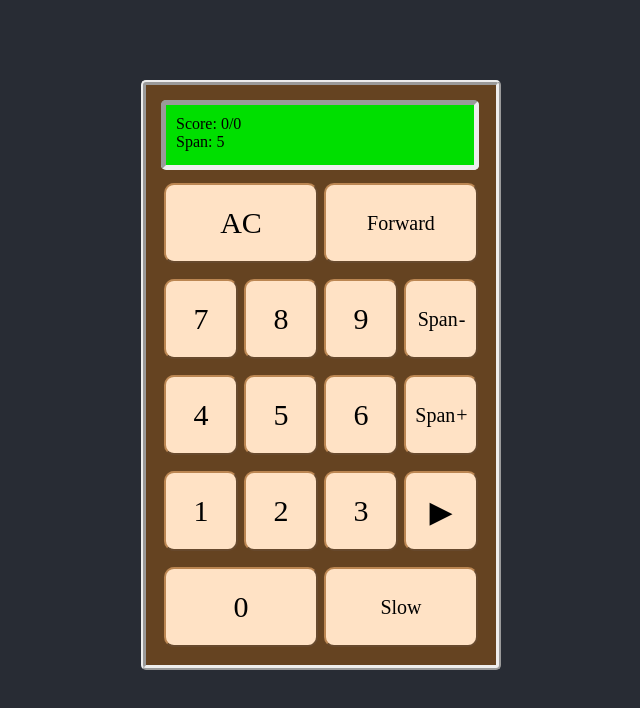
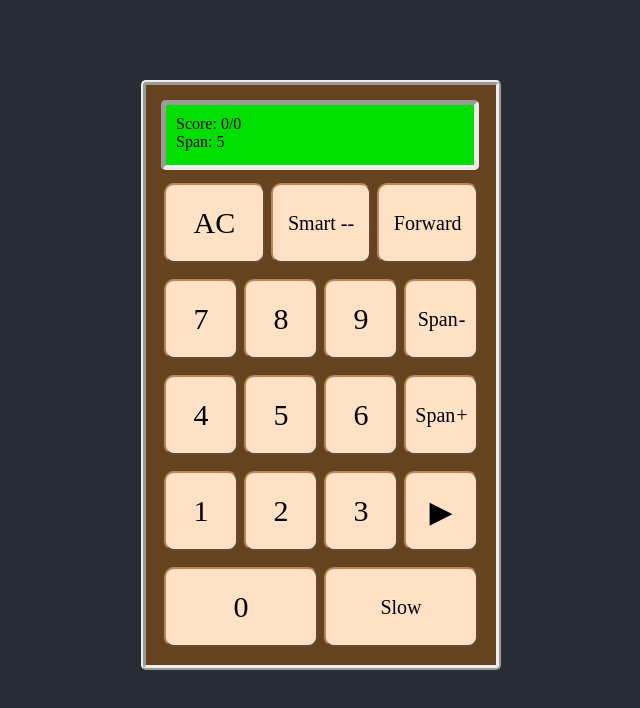
Before and after one commit to Henryk91/MemorySpan, a React (Create React App) app: page / in a window 1280 px wide. Both pictures are taken after a click on the button "DigitMemory". Shown: the top 708 px of the page, without its empty margins (339-979 px from the left). Built offline with nearby package versions, Linux system fonts and the light colour scheme; a web font is replaced by a local one.

Commit message:
smart digit

```diff
--- a/src/components/Buttons.tsx
+++ b/src/components/Buttons.tsx
@@ -4,23 +4,27 @@ function Buttons({
   set,
   startTest,
   resetClick,
+  smartClick,
   increaseSpan,
   decreaseSpan,
   toggleCheckForward,
   toggleIsSlow,
   checkForward,
   isSlow,
+  isSmart,
   activeRound,
 }: {
   set: (val: { showCalc: string; retVal: string }) => void;
   startTest: () => void;
   resetClick: () => void;
+  smartClick: () => void;
   increaseSpan: () => void;
   decreaseSpan: () => void;
   toggleCheckForward: () => void;
   toggleIsSlow: () => void;
   checkForward: boolean;
   isSlow: boolean;
+  isSmart: boolean;
   activeRound: boolean;
 }) {
   const numberClick = (e: number) => {
@@ -32,6 +36,10 @@ function Buttons({
       <div className="buttonRow">
         <button id="clear" onClick={resetClick}>
           AC
+        </button>
+        <button id="clear" onClick={smartClick} className="smallButtonFont">
+          Smart
+          {isSmart ? " ++" : " --"}
         </button>
         <button id="multiply" className="smallButtonFont" onClick={toggleCheckForward}>
           {checkForward ? "Forward" : "Reverse"}
--- a/src/components/DigitMemory.tsx
+++ b/src/components/DigitMemory.tsx
@@ -11,6 +11,8 @@ function DigitMemory({ openMenu }: { openMenu: () => void }) {
   const [span, setSpan] = useState<number>(5);
   const [checkForward, setCheckForward] = useState<boolean>(true);
   const [isSlow, setIsSlow] = useState<boolean>(true);
+  const [isSmart, setIsSmart] = useState<boolean>(false);
+  const [smartCount, setSmartCount] = useState<number>(0);
   const [calc, setCalc] = useState<string>("");
   const [message, setMessage] = useState<string>("");
   const [retVal, setRetVal] = useState<string>("0/0");
@@ -46,11 +48,23 @@ function DigitMemory({ openMenu }: { openMenu: () => void }) {
     setRerunRound(false);
     setCalc("");
     setMessage("");
+    let localSpan = span;
+    if (smartCount === 2) {
+      localSpan++;
+      setSpan(localSpan);
+      setSmartCount(0);
+    }
+    if (smartCount === -2) {
+      localSpan--;
+      if (localSpan < 1) localSpan = 1;
+      setSpan(localSpan);
+      setSmartCount(0);
+    }
     if (intervalIdState) clearInterval(intervalIdState);
-    const numbers = generateRandomList(span);
+    const numbers = generateRandomList(localSpan);
     setNumberList(numbers);
     runTest(numbers);
-  }, [intervalIdState, runTest, span]);
+  }, [intervalIdState, runTest, span, smartCount]);
 
   useEffect(() => {
     if (rerunRound && activeRound) startTest();
@@ -71,6 +85,7 @@ function DigitMemory({ openMenu }: { openMenu: () => void }) {
       if (checkVal === numberList.join("")) {
         newScore++;
         setMessage("Correct !!!");
+        setSmartCount(smartCount + 1);
 
         setTimeout(() => {
           setRerunRound(true);
@@ -80,6 +95,8 @@ function DigitMemory({ openMenu }: { openMenu: () => void }) {
           ? numberList.join("")
           : JSON.parse(JSON.stringify(numberList)).reverse().join("");
         setMessage("Wrong: " + expectedVal);
+        setSmartCount(smartCount - 1);
+        setActiveRound(false);
       }
       setCalc("");
       setRetVal(`${newScore}/${newRound}`);
@@ -91,6 +108,10 @@ function DigitMemory({ openMenu }: { openMenu: () => void }) {
   const resetClick = () => {
     setCalc("");
     setMessage("");
+  };
+
+  const smartClick = () => {
+    setIsSmart(!isSmart);
   };
 
   const generateRandomList = (length: number) => {
@@ -144,10 +165,12 @@ function DigitMemory({ openMenu }: { openMenu: () => void }) {
         set={showCalc}
         startTest={restart}
         resetClick={resetClick}
+        smartClick={smartClick}
         increaseSpan={increaseSpan}
         decreaseSpan={decreaseSpan}
         checkForward={checkForward}
         isSlow={isSlow}
+        isSmart={isSmart}
         toggleCheckForward={toggleCheckForward}
         toggleIsSlow={toggleIsSlow}
         activeRound={activeRound}
```
